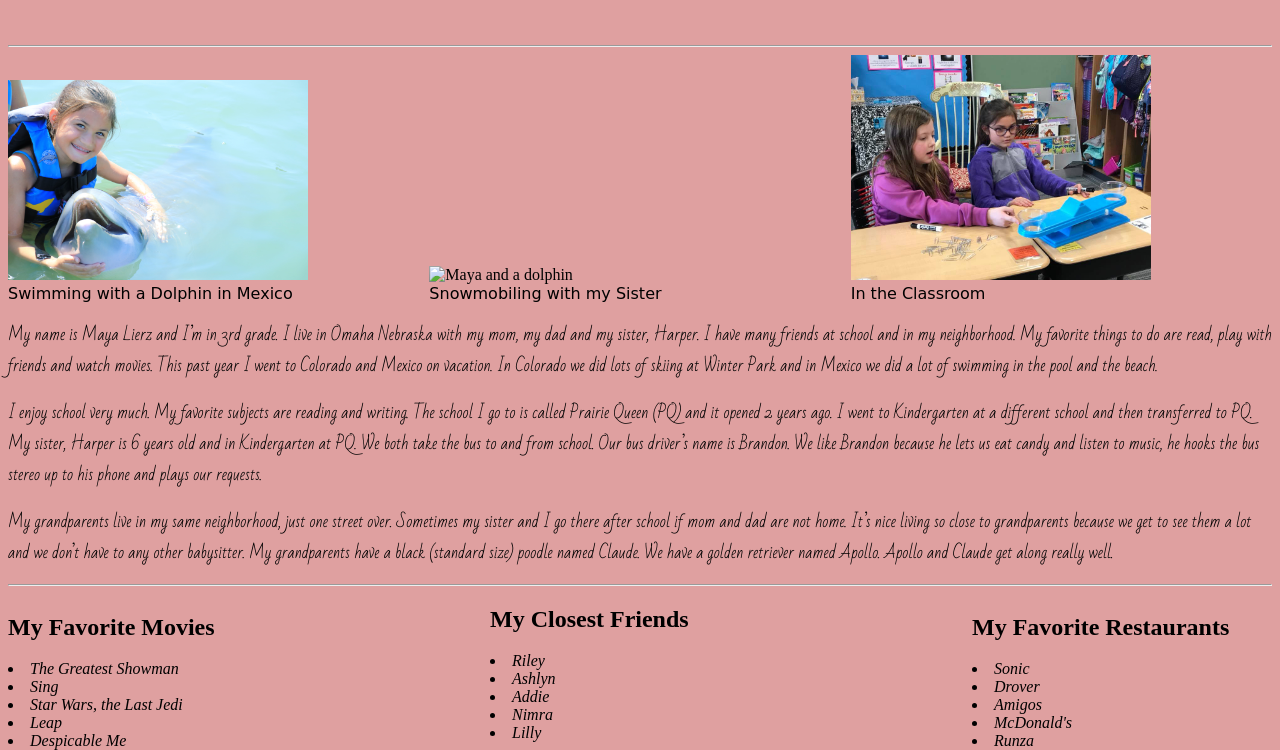
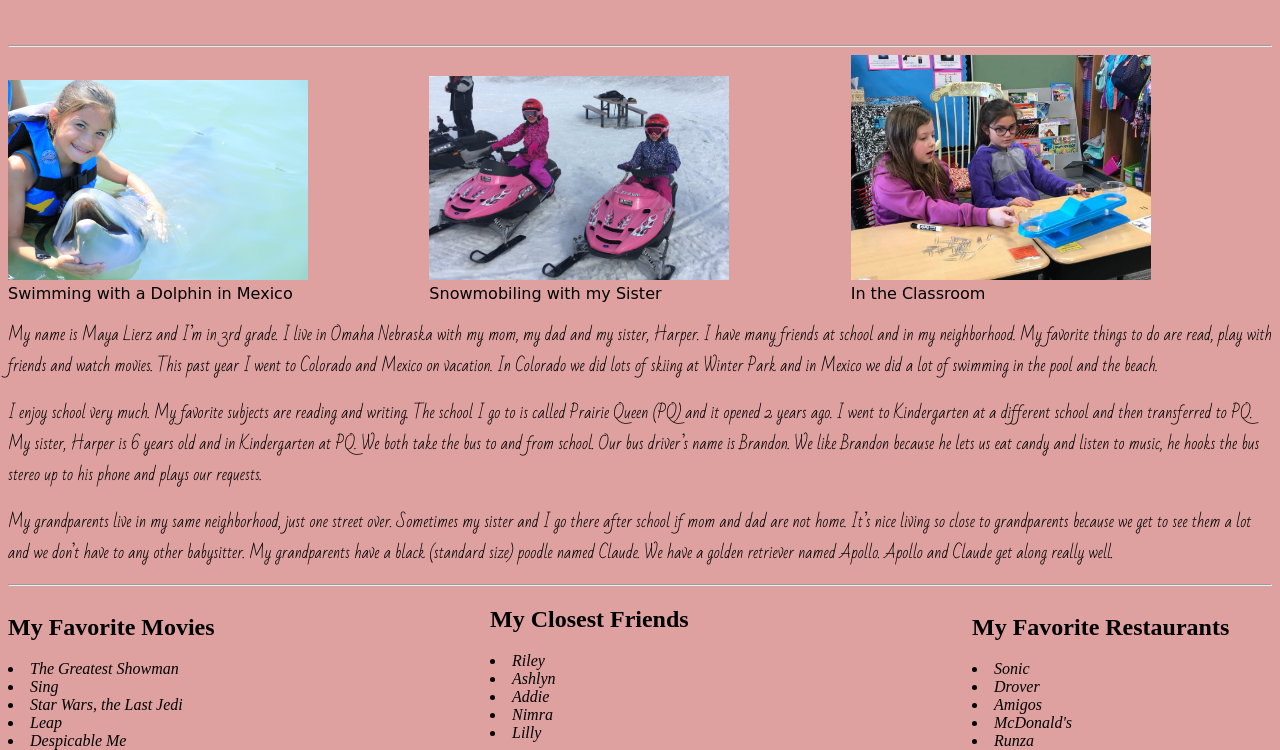
Before and after one commit to clierz/bioSite, a plain HTML site: page index.html in a window 1280 px wide. Shown: the part 195-945 px from the top of the page. Drawn offline with Linux system fonts and the light colour scheme; a web font is replaced by a local one.

Commit message:
Changing image link

```diff
--- a/index.html
+++ b/index.html
@@ -22,7 +22,7 @@
             <figcaption>Swimming with a Dolphin in Mexico</figcaption>
         </div>
         <div>
-            <img src="snowmobiling.jpg" class="large" alt="Maya and a dolphin" title="This is an image of Maya and a dolphin." />
+            <img src="images/snowmobiling.jpg" class="large" alt="Maya and a dolphin" title="This is an image of Maya and a dolphin." />
             <figcaption>Snowmobiling with my Sister</figcaption>
         </div>
         <div>
```
